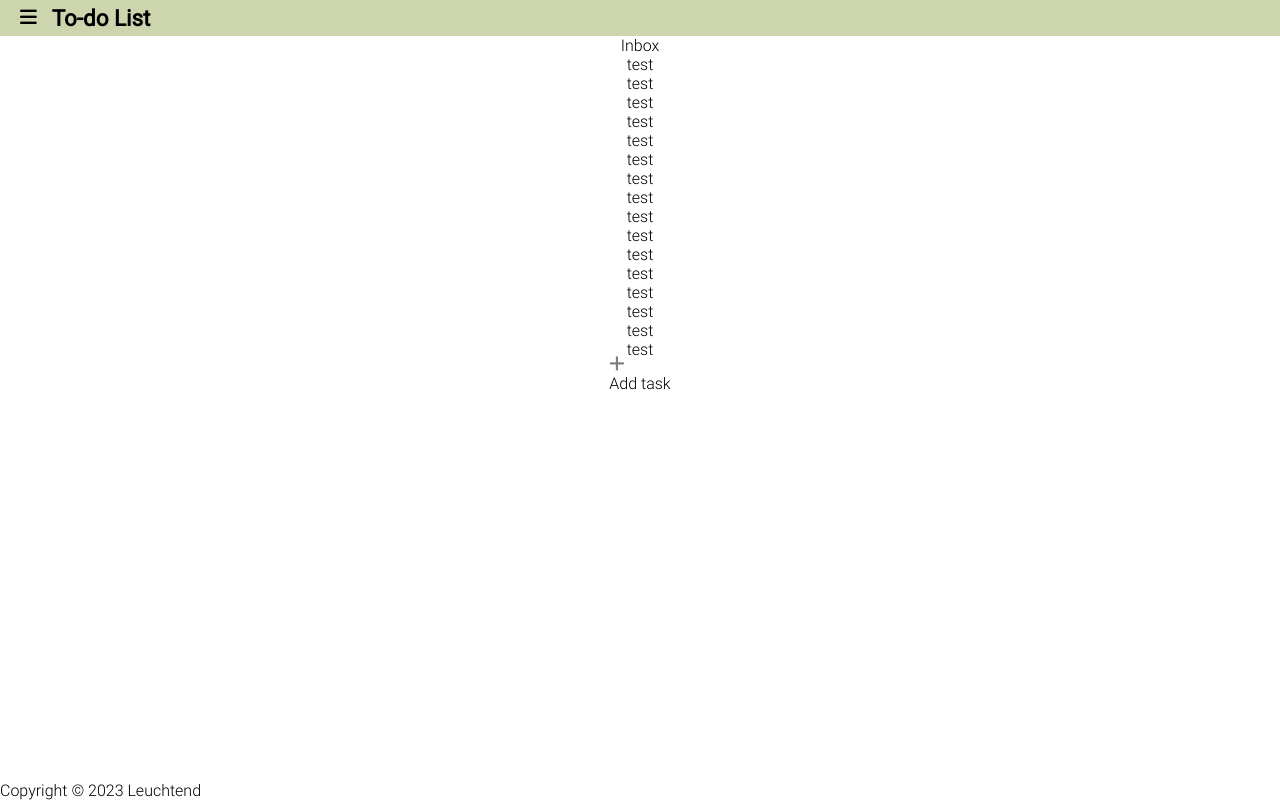
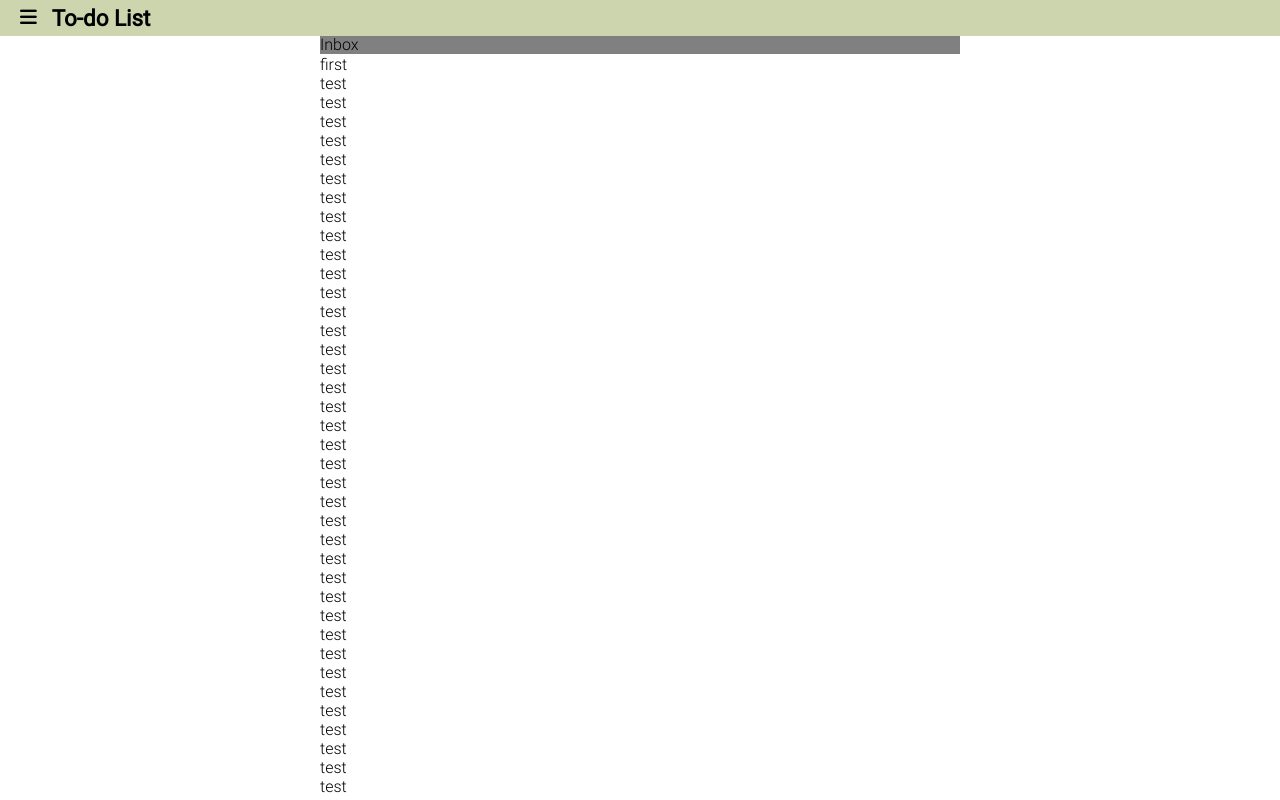
Before and after one commit to leuchtend5/To-do-list, a website built with webpack: page src/index.html in a window 1280 px wide. Built offline with nearby package versions, Linux system fonts and the light colour scheme.

Commit message:
add more style

```diff
--- a/src/index.html
+++ b/src/index.html
@@ -80,6 +80,36 @@
       <section class="content">
         <div class="menu-title">Inbox</div>
         <div class="user-tasks">
+          <p>first</p>
+          <p>test</p>
+          <p>test</p>
+          <p>test</p>
+          <p>test</p>
+          <p>test</p>
+          <p>test</p>
+          <p>test</p>
+          <p>test</p>
+          <p>test</p>
+          <p>test</p>
+          <p>test</p>
+          <p>test</p>
+          <p>test</p>
+          <p>test</p>
+          <p>test</p>
+          <p>test</p>
+          <p>test</p>
+          <p>test</p>
+          <p>test</p>
+          <p>test</p>
+          <p>test</p>
+          <p>test</p>
+          <p>test</p>
+          <p>test</p>
+          <p>test</p>
+          <p>test</p>
+          <p>test</p>
+          <p>test</p>
+          <p>test</p>
           <p>test</p>
           <p>test</p>
           <p>test</p>
@@ -117,9 +147,6 @@
         </div>
       </section>
     </main>
-    <footer>
-      <p class="footer-text"></p>
-    </footer>
     <div class="overlay"></div>
   </body>
 </html>
--- a/src/scripts/index.js
+++ b/src/scripts/index.js
@@ -5,14 +5,27 @@ import App from './views/app';
 const listProjectName = document.querySelectorAll('.project-list .group-name > p');
 const hamburgerMenuBtn = document.querySelector('.hamburger-menu');
 const menuList = document.querySelector('.all-menu');
-const footerText = document.querySelector('.footer-text');
 const overlay = document.querySelector('.overlay');
 const content = document.querySelector('.content');
+const header = document.querySelector('header');
+const title = document.querySelector('.menu-title');
+
+function observeHeaderHeight() {
+  document.documentElement.style.setProperty('--top-header', `${header.offsetHeight}px`);
+}
+
+function observeTitleHeight() {
+  document.documentElement.style.setProperty('--top-title', `${title.offsetHeight}px`);
+}
+
+function observeTitleWidth() {
+  document.documentElement.style.setProperty('--width-title', `${title.offsetWidth}px`);
+}
 
 function sampleOnly() {
   listProjectName.forEach((list) => {
-    if (list.textContent.length > 25) {
-      list.textContent = `${list.textContent.substring(0, 25)}...`;
+    if (list.textContent.length > 20) {
+      list.textContent = `${list.textContent.substring(0, 20)}...`;
     }
   });
 
@@ -31,9 +44,13 @@ function sampleOnly() {
       menuToggle = !menuToggle;
     }
   });
+
+  const resizeHeaderHeight = new ResizeObserver(observeHeaderHeight);
+  const resizeTitleHeight = new ResizeObserver(observeTitleHeight);
+  const resizeTitleWidth = new ResizeObserver(observeTitleWidth);
+  resizeHeaderHeight.observe(header);
+  resizeTitleHeight.observe(title);
+  resizeTitleWidth.observe(title);
 }
 
-const newDate = new Date().getFullYear();
-footerText.textContent = `Copyright © ${newDate} Leuchtend`;
-
 sampleOnly();
--- a/src/styles/scss/main.scss
+++ b/src/styles/scss/main.scss
@@ -1,6 +1,5 @@
 @use 'modules/header';
 @use 'modules/main-content';
-@use 'modules/footer';
 @use 'modules/breakpoints/small';
 
 @font-face {
@@ -23,4 +22,5 @@ body {
   flex-direction: column;
   height: 100vh;
   font-family: content-font;
+  overflow: hidden;
 }
--- a/src/styles/scss/modules/_footer.scss
+++ /dev/null
@@ -1,4 +0,0 @@
-footer {
-  margin-top: auto;
-  background-color: none;
-}
--- a/src/styles/scss/modules/_header.scss
+++ b/src/styles/scss/modules/_header.scss
@@ -5,7 +5,9 @@ header {
   align-items: center;
   gap: 15px;
   padding: 5px 20px;
-  position: sticky; // might delete
+  position: fixed;
+  width: 100%;
+  z-index: 20;
 
   h1 {
     font-family: title-font;
--- a/src/styles/scss/modules/_main-content.scss
+++ b/src/styles/scss/modules/_main-content.scss
@@ -2,7 +2,8 @@
   display: flex;
   flex-direction: row;
   justify-content: flex-start;
-  height: 100%;
+  overflow-y: scroll;
+  margin-top: var(--top-header);
 
   li:hover,
   .project-group:hover {
@@ -72,14 +73,16 @@
 
   .all-menu {
     background-color: rgb(244, 244, 244);
-    width: 300px;
+    width: 270px;
+    height: 100%;
     display: flex;
     flex-direction: column;
     gap: 25px;
     padding: 30px 18px;
-    position: relative;
-    margin-left: -336px;
+    position: fixed;
+    margin-left: -306px;
     transition: margin-left 0.15s ease-in-out;
+    top: calc(var(--top-header) - 1px);
 
     .project-list {
       .project-group {
@@ -116,21 +119,28 @@
   }
 
   .content {
-    flex-grow: 1;
+    width: 100%;
     height: 100%;
     display: flex;
     align-items: center;
     flex-direction: column;
-    margin-left: 0;
     transition: margin-left 0.15s ease-in-out;
   }
 
   .menu-title {
-    position: sticky; // might delete
+    background-color: grey;
+    position: fixed;
+    top: calc(var(--top-header) - 1px);
+    width: 50%;
+  }
+
+  .content.active {
+    margin-left: 306px;
+    transition: margin-left 0.15s ease-in-out;
   }
 
   .user-tasks {
-    height: 300px;
-    overflow-y: scroll;
+    margin-top: var(--top-title);
+    width: var(--width-title);
   }
 }
--- a/src/styles/scss/modules/breakpoints/_small.scss
+++ b/src/styles/scss/modules/breakpoints/_small.scss
@@ -1,7 +1,5 @@
 @media screen and (max-width: 680px) {
   header {
-    z-index: 20;
-
     h1 {
       font-size: 1.4rem;
     }
@@ -20,7 +18,7 @@
   }
 
   .content.active {
-    margin-left: -336px;
+    margin-left: 0 !important;
     transition: margin-left 0.15s ease-in-out;
   }
 
@@ -29,7 +27,7 @@
     background-color: rgba($color: #393e46, $alpha: 0.3);
     width: 100%;
     height: 100%;
-    position: absolute;
+    position: fixed;
     backdrop-filter: blur(4px);
     -webkit-backdrop-filter: blur(4px);
   }
```
Also changed, not shown: .eslintrc.json, src/styles/css/main.css, 1 other file.
